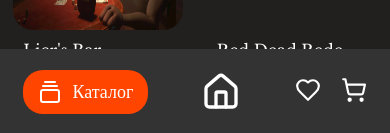
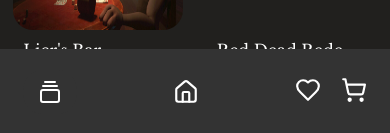
Before and after one commit to UstinskiyDmitriy/game-store, a React (Vite) app: page / in a window 390 px wide. Shown: the part 709-842 px from the top of the page. Built offline with nearby package versions, Linux system fonts and the light colour scheme; a web font is replaced by a local one.

Commit message:
changed icons of mobile header

```diff
--- a/src/components/header/MainHeader.module.css
+++ b/src/components/header/MainHeader.module.css
@@ -129,6 +129,10 @@ left: 15px;
     padding: 2.5vh 6vw;
     bottom:0;
   }
+
+  .catalog {
+    background-color: inherit;
+  }
   .header ul  {
     display: none;
   }
--- a/src/components/header/MainHeader.tsx
+++ b/src/components/header/MainHeader.tsx
@@ -30,7 +30,7 @@ function MainHeader() {
 
   return (
     <header className={s.header}>
-      <button className={s.catalog}><GalleryVerticalEnd/> Каталог</button>
+      <button className={s.catalog}><GalleryVerticalEnd/>{!isMobile && 'Каталог'}</button>
       <Link to="/" className={s.main_logo}>
         {!isMobile && (
           <>
@@ -38,7 +38,7 @@ function MainHeader() {
             <h3>Game</h3>
           </>
         )}
-        {isMobile && <House size={40} className={s.main_logo}/>}
+        {isMobile && <House size={26} className={s.main_logo}/>}
       </Link>
 
       <div className={s.right}>
```
